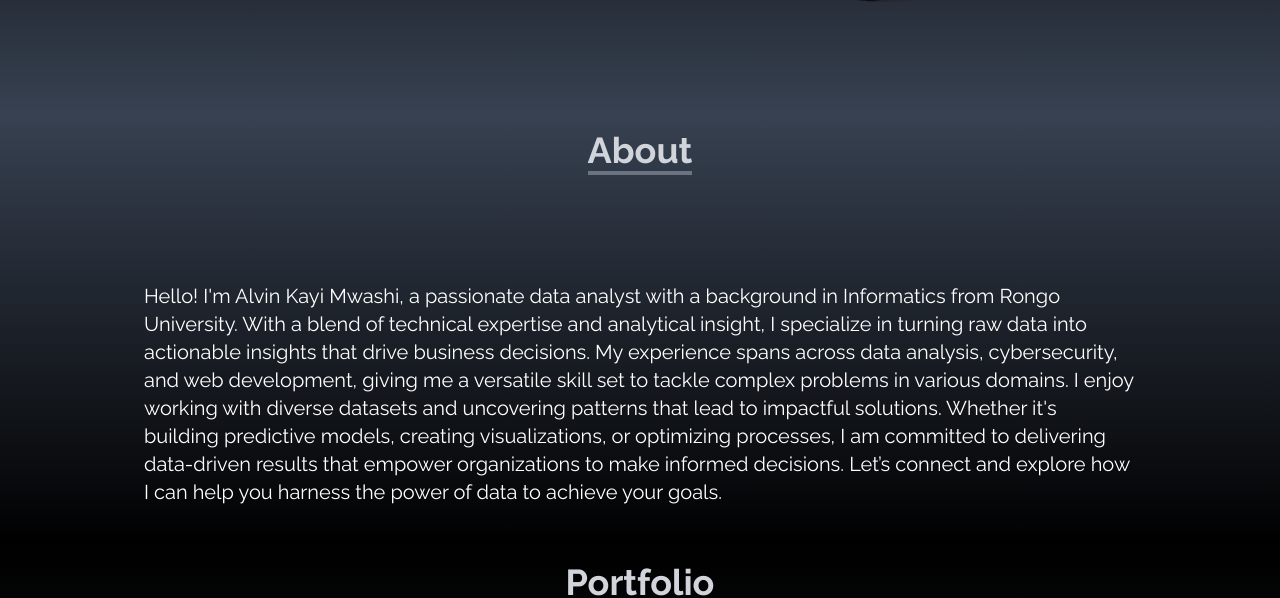
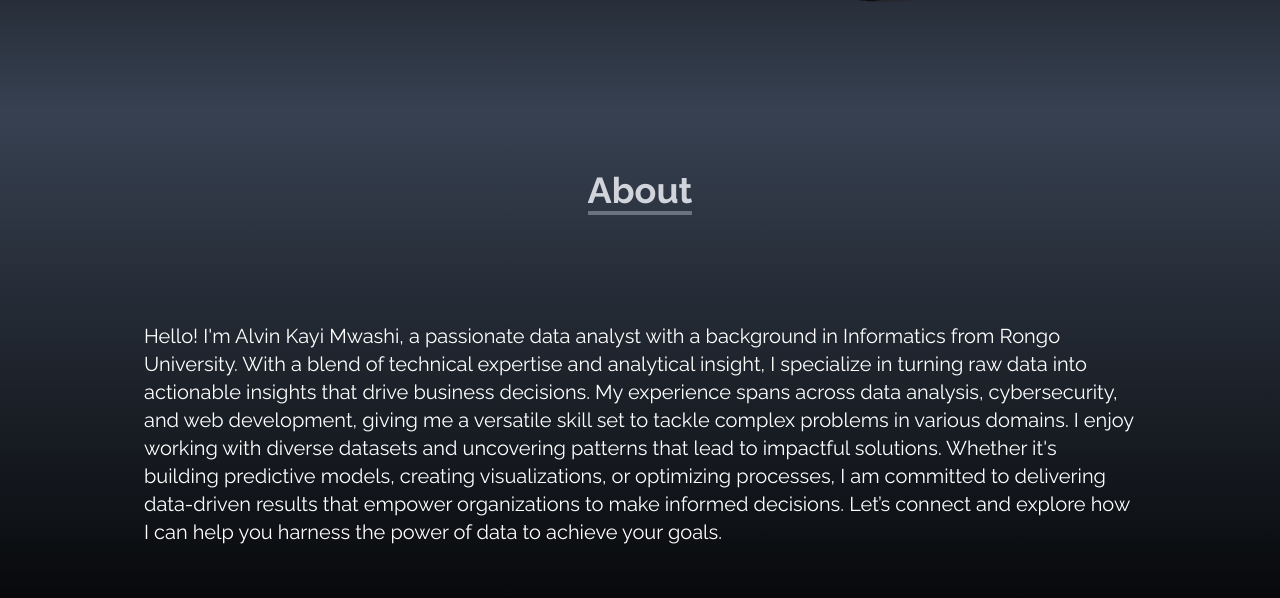
Before and after one commit to kayikalvin/_portfolio, a React (Vite) app: page / in a window 1280 px wide. Shown: the part 686-1284 px from the top of the page. Built offline with nearby package versions, Linux system fonts and the light colour scheme.

Commit message:
about edits

```diff
--- a/src/components/About.jsx
+++ b/src/components/About.jsx
@@ -2,16 +2,16 @@ import React from 'react'
 
 const About = () => {
   return (
-    <div name='about' className='w-full bg-gradient-to-b from-gray-700 to-black text-white'>
+    <div name='about' className='w-full h-50 bg-gradient-to-b from-gray-700 to-black text-white pb-28 pt-10'>
         <div className='max-w-screen-lg p-4 mx-auto flex  flex-col w-full h-full'>
             <div className='pb-8 mx-auto text-center'>
-                <p className='text-4xl text-gray-300 font-bold inline border-b-4 border-gray-500'> About</p>
+                <p className='text-4xl text-gray-300 font-bold inline border-b-4 border-gray-500 p-auto'> About</p>
 
             </div>
             <p className='text-xl mt-20'>Hello! I'm Alvin Kayi Mwashi, a passionate data analyst with a background in Informatics from Rongo University. With a blend of technical expertise and analytical insight, I specialize in turning raw data into actionable insights that drive business decisions. My experience spans across data analysis, cybersecurity, and web development, giving me a versatile skill set to tackle complex problems in various domains.
                I enjoy working with diverse datasets and uncovering patterns that lead to impactful solutions. Whether it's building predictive models, creating visualizations, or optimizing processes, I am committed to delivering data-driven results that empower organizations to make informed decisions.
                 Let’s connect and explore how I can help you harness the power of data to achieve your goals.</p>
-            <br />
+
 
         </div>
     </div>
--- a/src/components/Portfolio.jsx
+++ b/src/components/Portfolio.jsx
@@ -65,7 +65,7 @@ const Portfolio = () => {
     };
 
     return (
-        <div name='portfolio' id='portfolio' className='bg-gradient-to-b from-black to-gray-700 w-full text-white md:h-screen'>
+        <div name='portfolio' id='portfolio' className='bg-gradient-to-b from-black to-gray-700 w-full text-white md:h-screen pt-20'>
             <div className='max-w-screen-lg p-4 mx-auto flex flex-col w-full h-full'>
                 <div className='pb-8 mx-auto text-center'>
                     <p className='text-4xl text-gray-300 font-bold inline border-b-4 border-gray-500'>Portfolio</p>
```
